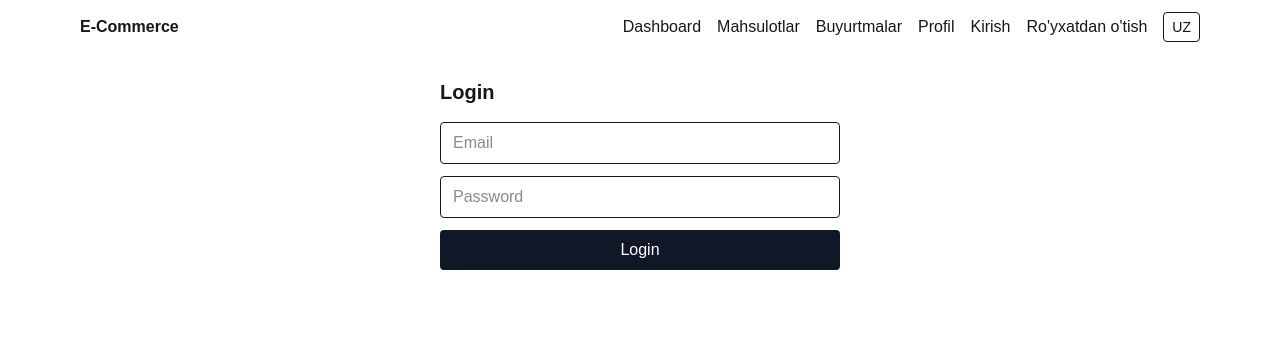
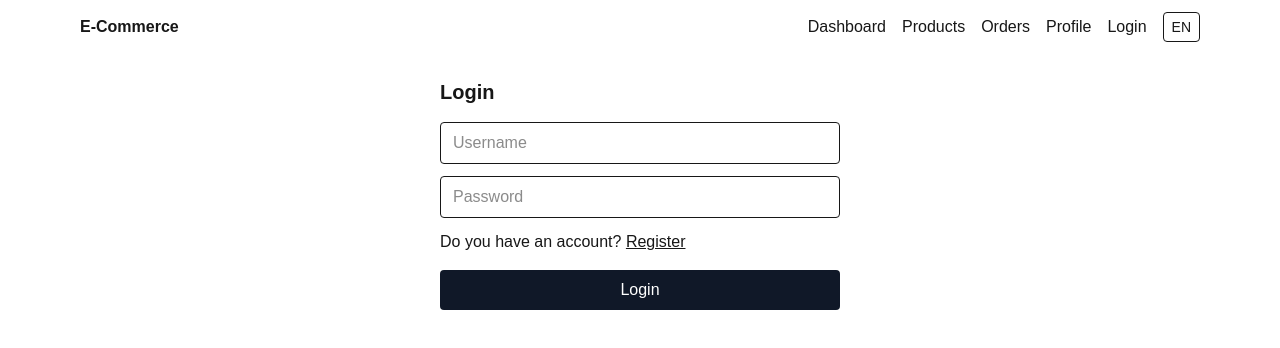
Before and after one commit to shahbozshirinboyev/e-commerce, a Next.js app: page /login in a window 1280 px wide. Shown: the top 348 px of the page. Built offline with nearby package versions, Linux system fonts and the light colour scheme; no server answers.

Commit message:
Add language switcher button

```diff
--- a/src/app/error.js
+++ b/src/app/error.js
@@ -7,14 +7,10 @@ export default function GlobalError({ error, reset }) {
   }, [error]);
 
   return (
-    <html>
-      <body>
-        <div className="max-w-lg mx-auto p-6 space-y-3">
-          <h2 className="text-xl font-semibold">Something went wrong!</h2>
-          <pre className="text-sm bg-gray-100 p-3 rounded overflow-auto">{String(error?.message || error)}</pre>
-          <button onClick={() => reset()} className="px-3 py-1 rounded bg-gray-900 text-white">Try again</button>
-        </div>
-      </body>
-    </html>
+    <div className="max-w-lg mx-auto p-6 space-y-3">
+      <h2 className="text-xl font-semibold">Something went wrong!</h2>
+      <pre className="text-sm bg-gray-100 p-3 rounded overflow-auto">{String(error?.message || error)}</pre>
+      <button onClick={() => reset()} className="px-3 py-1 rounded bg-gray-900 text-white">Try again</button>
+    </div>
   );
 }
--- a/src/app/login/page.jsx
+++ b/src/app/login/page.jsx
@@ -5,20 +5,32 @@ import * as yup from 'yup';
 import api from '@/lib/api';
 import { useAuthStore } from '@/stores/auth';
 import toast from 'react-hot-toast';
+import Link from 'next/link';
+import { useTranslation } from 'react-i18next';
+
 
 const schema = yup.object({
-  email: yup.string().email().required(),
-  password: yup.string().min(6).required(),
+  username: yup.string().required(),
+  password: yup.string().min(4).required(),
 });
 
 export default function LoginPage() {
+  const { t } = useTranslation();
   const login = useAuthStore((s) => s.login);
   const { register, handleSubmit, formState: { errors, isSubmitting } } = useForm({ resolver: yupResolver(schema) });
 
   const onSubmit = async (values) => {
     try {
-      const { data } = await api.post('/auth/login', values);
-      login({ token: data.token, user: data.user });
+      const { data } = await api.post('/auth/login', values, {
+        headers: {
+          'Accept-Language': (typeof window !== 'undefined' ? localStorage.getItem('appLang') : null) || 'en',
+        },
+      });
+      console.log(data);
+      const token = data?.data?.token || data?.token;
+      const user = data?.data?.user || data?.user || null;
+      if (!token) throw new Error('No token in response');
+      login({ token, user });
       toast.success('Logged in');
       window.location.href = '/dashboard';
     } catch (e) {
@@ -31,12 +43,15 @@ export default function LoginPage() {
       <h1 className="text-xl font-semibold mb-4">Login</h1>
       <form onSubmit={handleSubmit(onSubmit)} className="space-y-3">
         <div>
-          <input {...register('email')} placeholder="Email" className="w-full border rounded px-3 py-2" />
-          {errors.email && <p className="text-red-600 text-sm">{errors.email.message}</p>}
+          <input {...register('username')} placeholder="Username" className="w-full border rounded px-3 py-2" name='username' />
+          {errors.username && <p className="text-red-600 text-sm">{errors.username.message}</p>}
         </div>
         <div>
-          <input type="password" {...register('password')} placeholder="Password" className="w-full border rounded px-3 py-2" />
+          <input type="password" {...register('password')} placeholder="Password" className="w-full border rounded px-3 py-2" name='password' />
           {errors.password && <p className="text-red-600 text-sm">{errors.password.message}</p>}
+        </div>
+        <div className="pb-1">
+            Do you have an account? <Link href="/register" className="underline underline-offset-1">{t('nav.register')}</Link>
         </div>
         <button disabled={isSubmitting} className="w-full bg-gray-900 text-white rounded px-3 py-2">Login</button>
       </form>
--- a/src/app/products/page.jsx
+++ b/src/app/products/page.jsx
@@ -14,10 +14,20 @@ export default function ProductsPage() {
   const addItem = useCartStore((s) => s.addItem);
 
   const fetchData = async (opts = {}) => {
-    const params = { page, q, ...opts };
+    // Backend expects zero-based page index and returns Spring-style page payload
+    const params = { page: Math.max(0, (opts.page ?? page) - 1), size: 10, q, ...opts };
     const { data } = await api.get('/products', { params });
-    setItems(data.items);
-    setTotalPages(data.totalPages || 1);
+    const list = Array.isArray(data?.data?.content)
+      ? data.data.content
+      : Array.isArray(data?.content)
+      ? data.content
+      : Array.isArray(data)
+      ? data
+      : [];
+    setItems(list);
+    const pages = data?.data?.totalPages ?? data?.totalPages ?? 1;
+    setTotalPages(pages || 1);
+    console.log(data);
   };
 
   useEffect(() => { fetchData(); }, [page, q]);
@@ -29,7 +39,7 @@ export default function ProductsPage() {
         <SearchBar onSearch={(val) => { setPage(1); setQ(val); }} />
       </div>
       <div className="grid grid-cols-1 sm:grid-cols-2 md:grid-cols-3 gap-4">
-        {items.map((p) => (
+        {(Array.isArray(items) ? items : []).map((p) => (
           <ProductCard key={p.id} product={p} onAdd={addItem} />
         ))}
       </div>
--- a/src/app/providers.jsx
+++ b/src/app/providers.jsx
@@ -17,6 +17,15 @@ export default function Providers({ children }) {
     return () => window.removeEventListener('app:unauthorized', onUnauthorized);
   }, [initialize]);
 
+  // Ensure persisted language is applied after refresh
+  useEffect(() => {
+    if (typeof window === 'undefined') return;
+    const stored = localStorage.getItem('appLang');
+    if (stored && i18n.language !== stored) {
+      i18n.changeLanguage(stored);
+    }
+  }, []);
+
   return (
     <I18nextProvider i18n={i18n}>
       <Toaster position="top-right" />
--- a/src/components/Navbar.jsx
+++ b/src/components/Navbar.jsx
@@ -2,10 +2,22 @@
 import Link from 'next/link';
 import { useAuthStore } from '@/stores/auth';
 import { useTranslation } from 'react-i18next';
+import { useEffect, useState } from 'react';
 
 export default function Navbar() {
   const { t, i18n } = useTranslation();
   const { isAuthenticated, logout } = useAuthStore();
+  const [ready, setReady] = useState(false);
+
+  // Ensure i18n language matches persisted choice before rendering to avoid hydration mismatch
+  useEffect(() => {
+    if (typeof window === 'undefined') return;
+    const stored = localStorage.getItem('appLang');
+    if (stored && i18n.language !== stored) {
+      i18n.changeLanguage(stored);
+    }
+    setReady(true);
+  }, [i18n]);
   const toggleLang = () => {
     const next = i18n.language === 'uz' ? 'en' : 'uz';
     i18n.changeLanguage(next);
@@ -14,8 +26,17 @@ export default function Navbar() {
     }
   };
 
+  if (!ready) {
+    // Render minimal shell to preserve layout without translated text
+    return (
+      <nav className="w-full bg-white/20 backdrop-blur sticky top-0 z-50" aria-hidden>
+        <div className="max-w-6xl mx-auto px-4 py-3" />
+      </nav>
+    );
+  }
+
   return (
-    <nav className="w-full bg-white/20 backdrop-blur sticky top-0 z-50">
+    <nav suppressHydrationWarning className="w-full bg-white/20 backdrop-blur sticky top-0 z-50">
       <div className="max-w-6xl mx-auto px-4 py-3 flex items-center gap-4">
         <Link href="/" className="font-semibold">{t('app.title')}</Link>
         <div className="flex-1" />
@@ -27,14 +48,13 @@ export default function Navbar() {
         {!isAuthenticated ? (
           <>
             <Link href="/login" className="hover:underline">{t('nav.login')}</Link>
-            <Link href="/register" className="hover:underline">{t('nav.register')}</Link>
           </>
         ) : (
           <button onClick={logout} className="ml-2 px-3 py-1 rounded bg-gray-900 text-white">{t('logout')}</button>
         )}
 
         <button onClick={toggleLang} className="px-2 py-1 rounded border text-sm">
-          {(i18n.language || 'uz').toUpperCase()}
+          {(i18n.language || 'en').toUpperCase()}
         </button>
       </div>
     </nav>
--- a/src/lib/i18n.js
+++ b/src/lib/i18n.js
@@ -3,7 +3,9 @@ import { initReactI18next } from 'react-i18next';
 import uz from '@/locales/uz.json';
 import en from '@/locales/en.json';
 
-const DEFAULT_LANG = process.env.NEXT_PUBLIC_DEFAULT_LANGUAGE || 'uz';
+// Prefer persisted language; default to English on first load
+const STORED_LANG = typeof window !== 'undefined' ? localStorage.getItem('appLang') : null;
+const DEFAULT_LANG = STORED_LANG || 'en';
 
 if (!i18n.isInitialized) {
   i18n
```
Also changed, not shown: 1 other file (tests, documents, lock files or other folders).
